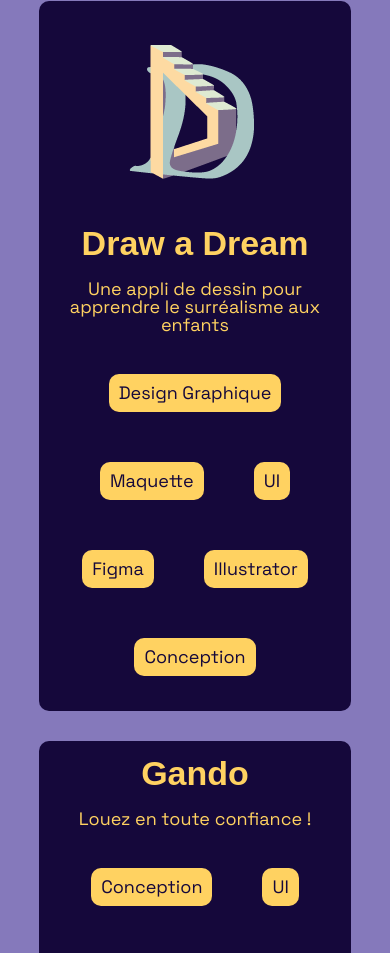
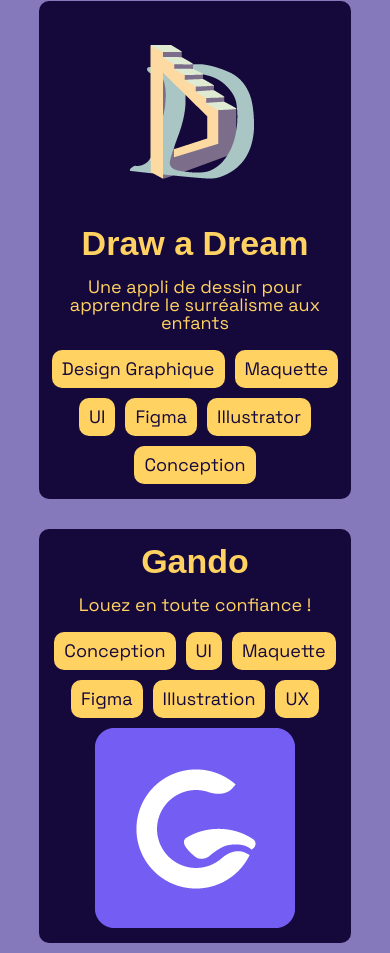
Before and after one commit to Starlight116/starlight116.github.io, a plain HTML site: page index.html in a window 390 px wide. Shown: the part 2925-3878 px from the top of the page. Drawn offline with Linux system fonts and the light colour scheme; a web font is replaced by a local one.

Commit message:
Update style.css

```diff
--- a/style.css
+++ b/style.css
@@ -969,10 +969,6 @@ button:hover {
         text-align: center;
     }
 
-    .insideCardLeft p, .insideCardRight p{
-        margin: 20px;
-    }
-
     .tags{
         display: flex;
         justify-content: center;
```
